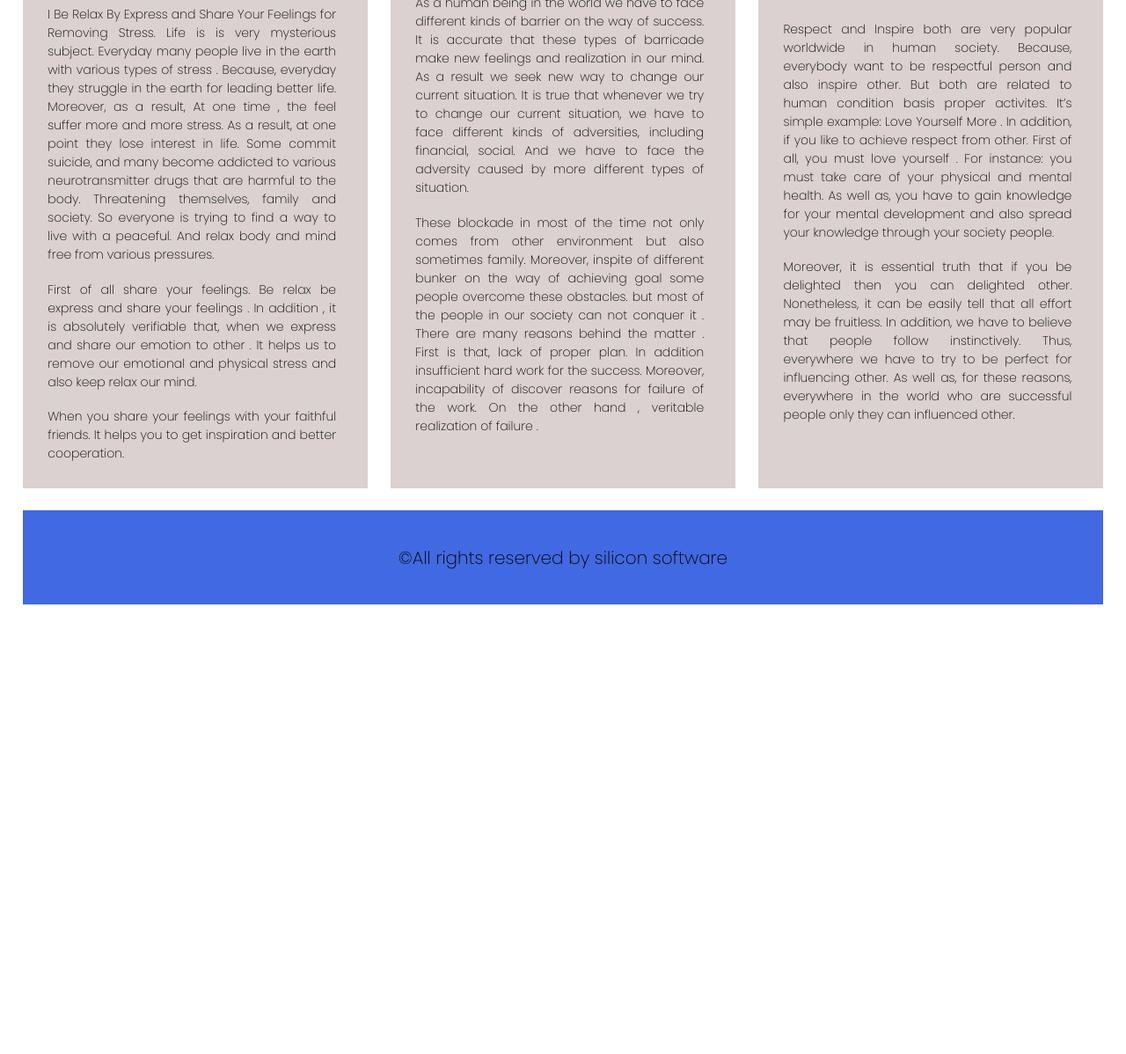
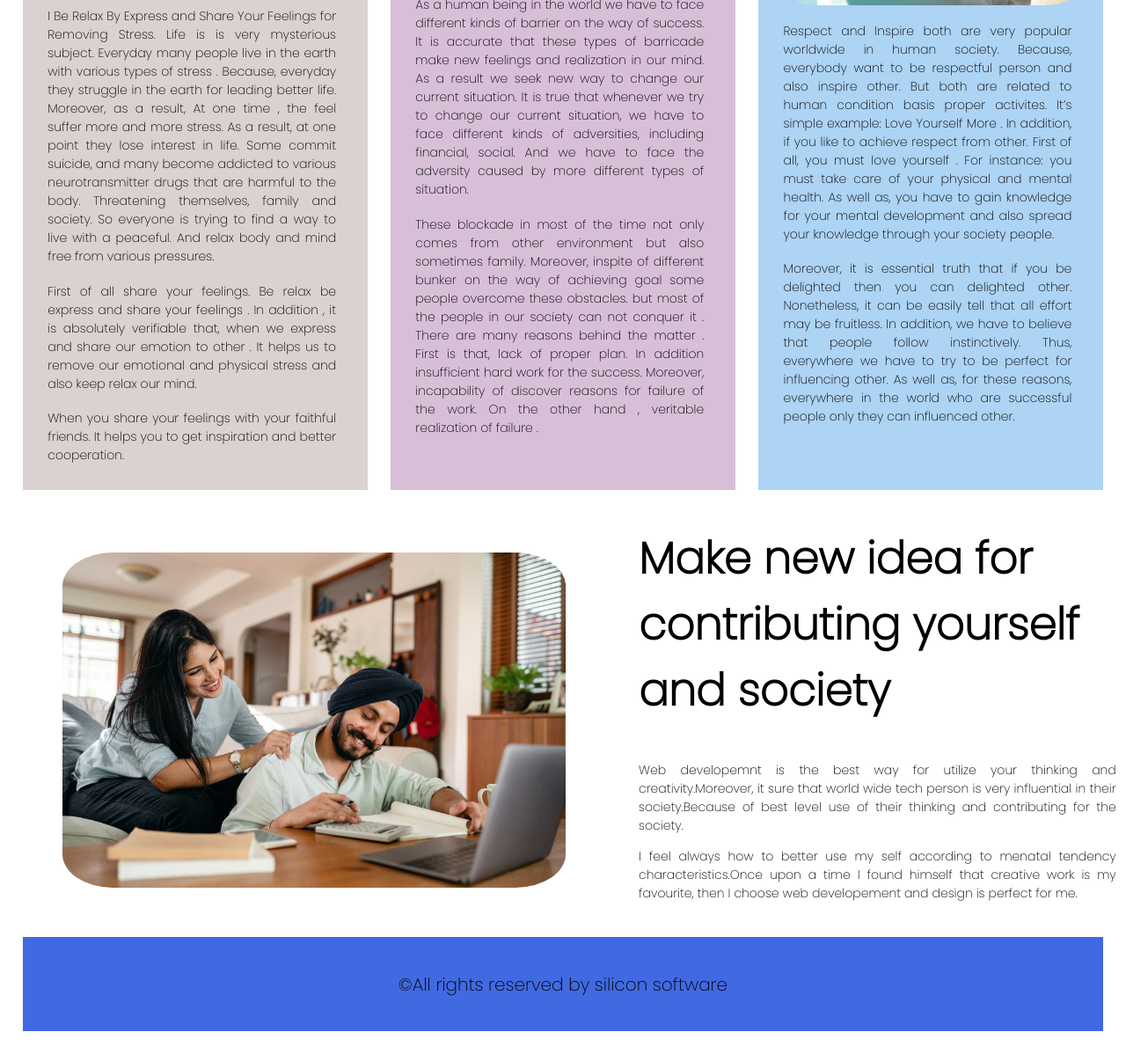
Before and after one commit to Robiul0023/developer-learner, a plain HTML site: page index.html in a window 1280 px wide. Shown: the part 1116-2314 px from the top of the page at 88% size. Before the commit the page ends 1829 px from the top, so only its background shows below. Drawn offline with Linux system fonts and the light colour scheme.

Commit message:
element add and changed in all file

```diff
--- a/index.html
+++ b/index.html
@@ -63,6 +63,22 @@
               <p>  Moreover, it is essential truth that if you be delighted then you can delighted other. Nonetheless, it can be easily tell that all effort may be fruitless. In addition, we have to believe that people follow instinctively. Thus, everywhere we have to try to be perfect for influencing other. As   well  as, for these reasons,  everywhere  in the world who are successful people only they can influenced other.</p>
         </div>
     </section>
+    <section>
+        <div class="conten_dreams">
+            <img src="images/happy-couple.jpg" alt="happy couple working">
+
+    </div>
+
+    <div class="making-idea">
+        <h1>Make new idea for contributing yourself and  society</h1>
+        <p>Web developemnt is the best way for utilize your thinking and creativity.Moreover, it sure that world wide tech person is very influential in their society.Because of best level use of their thinking and contributing for the society.</p>
+        <p>I feel always how to better use my self according to menatal tendency characteristics.Once upon a time I found himself that creative work is my favourite, then I choose web developement and design is perfect for me.</p>
+    </div>
+
+
+
+
+    </section>
     <footer id="footer">
 
        <p>&copy;All rights reserved by silicon software</p>
--- a/style.css
+++ b/style.css
@@ -46,6 +46,7 @@ p{
     width: 50%;
     float:left;
     margin-left : 2%;
+    margin-top: 2%;
     border: 1px solid;
     padding: 10px;
     box-shadow: 2px 2px 20px 20px rgba(0, 0, 0, 0.2);
@@ -57,13 +58,21 @@ img{
     width:80%;
     margin-top: 10%;
     border-bottom: 5%;
-    border-radius: 3%;
+    border-radius: 10%;
     overflow : hidden;
+    margin-left: auto;
+    margin-right: auto;
+    display: block;
 }
 .realization_image{
     width : 50%;
     float :left;
-    margin-left : 5%;
+    margin-left: 3%;
+    margin-right: 2%;
+    margin-top: 2%;
+    margin-bottom: 2%;
+    background-color:yellowgreen;
+
 }
 
 .link-button{
@@ -111,7 +120,7 @@ img{
     float:left;
     width:32%;
     margin-left:2%;
-    background-color:rgb(218, 209, 208) ;
+    background-color:thistle;
     padding: 10px;
 }
 
@@ -120,7 +129,7 @@ img{
     width:32%;
     margin-left:2%;
     margin-right: 2%;
-    background-color:rgb(218, 209, 208) ;
+    background-color:rgb(173, 211, 245);
     padding: 10px;}
 #footer p{
     text-align: center;
```
Also changed, not shown: images/Expereince  for Success.jpg (added), images/Experience -for  Success.jpg (added), images/happy-couple.jpg (added), images/sunset.jpg (added).
